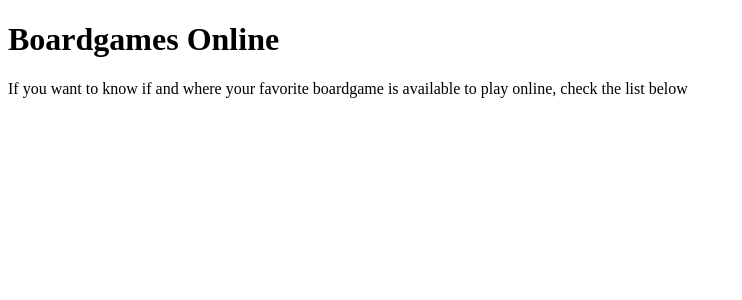
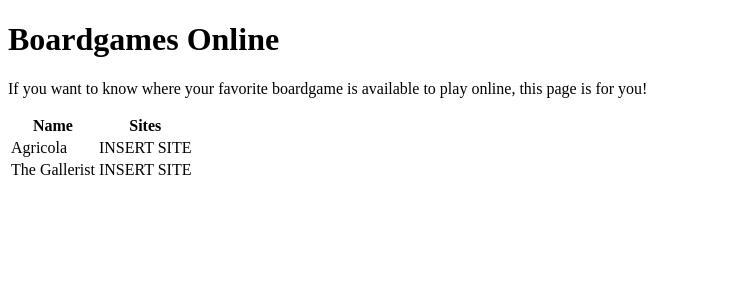
Before and after one commit to dmcarmo/boardgames-online, a Rails app: page / in a window 1280 px wide. Shown: the top 300 px of the page, without its empty margins (0-742 px from the left). Run offline with Rails 7, Linux system fonts and the light colour scheme; data comes from the database, SQL or seed files in the repository; style sheets or scripts are compiled from the project's sources.

Commit message:
Created seeds and fixed games controller and view to use games

```diff
--- a/app/controllers/games_controller.rb
+++ b/app/controllers/games_controller.rb
@@ -1,4 +1,9 @@
 class GamesController < ApplicationController
   def index
+    @games = Game.all
+  end
+
+  def show
+    @game
   end
 end
--- a/app/views/games/index.html.erb
+++ b/app/views/games/index.html.erb
@@ -1,2 +1,14 @@
 <h1>Boardgames Online</h1>
-<p>If you want to know if and where your favorite boardgame is available to play online, check the list below</p>
+<p>If you want to know where your favorite boardgame is available to play online, this page is for you!</p>
+<table>
+  <tr>
+    <th>Name</th>
+    <th>Sites</th>
+  </tr>
+  <% @games.each do |game| %>
+    <tr>
+      <td><%= game.name %></td>
+      <td>INSERT SITE</td>
+    </tr>
+  <% end %>
+</table>
```
Also changed, not shown: db/seeds.rb (+10 -7 lines).
